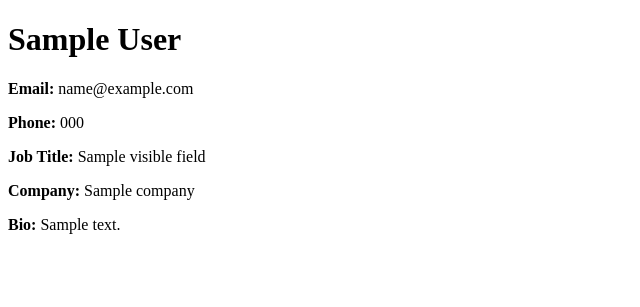
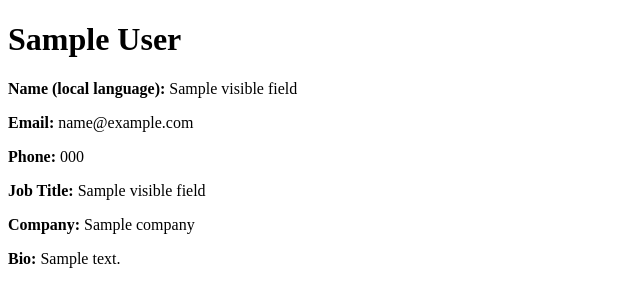
Before and after one commit to smcgrath8804/hereismyname-api, a Django app: template profiles/templates/profiles/profile.html in a window 1280 px wide. Shown: the top 307 px of the page, without its empty margins (0-640 px from the left). Run offline with Django 5.2, Linux system fonts and the light colour scheme; tables that the repository leaves empty hold one stand-in row (values such as "Sample post"); the template is opened without the code that fills it: values that come from a table or form of the project are taken from there, most other values are stand-ins (such as "Sample title", 1, 10 or a date in 2020).

Commit message:
Add local language profile field and update visibility model

```diff
--- a/profiles/models.py
+++ b/profiles/models.py
@@ -9,6 +9,7 @@ class Profile(models.Model):
     )
 
     display_name = models.CharField(max_length=100)
+    local_language_name = models.CharField(max_length=100, blank=True)
 
     email = models.EmailField(blank=True)
     phone = models.CharField(max_length=20, blank=True)
--- a/profiles/templates/profiles/profile.html
+++ b/profiles/templates/profiles/profile.html
@@ -6,6 +6,13 @@
 <body>
 
 <h1>{{ profile.display_name }}</h1>
+
+{% if visible_fields.local_language_name %}
+<p>
+    <strong>Name (local language):</strong>
+    {{ visible_fields.local_language_name }}
+</p>
+{% endif %}
 
 {% if visible_fields.email %}
 <p>
--- a/visibility/models.py
+++ b/visibility/models.py
@@ -5,6 +5,7 @@ from django.db import models
 class VisibilityRule(models.Model):
 
     FIELD_CHOICES = [
+        ("local_language_name", "Name (Local Language)"),
         ("email", "Email"),
         ("phone", "Phone"),
         ("job_title", "Job Title"),
```
Also changed, not shown: profiles/migrations/0002_profile_local_language_name.py (added), visibility/migrations/0002_alter_visibilityrule_field_name.py (added).
